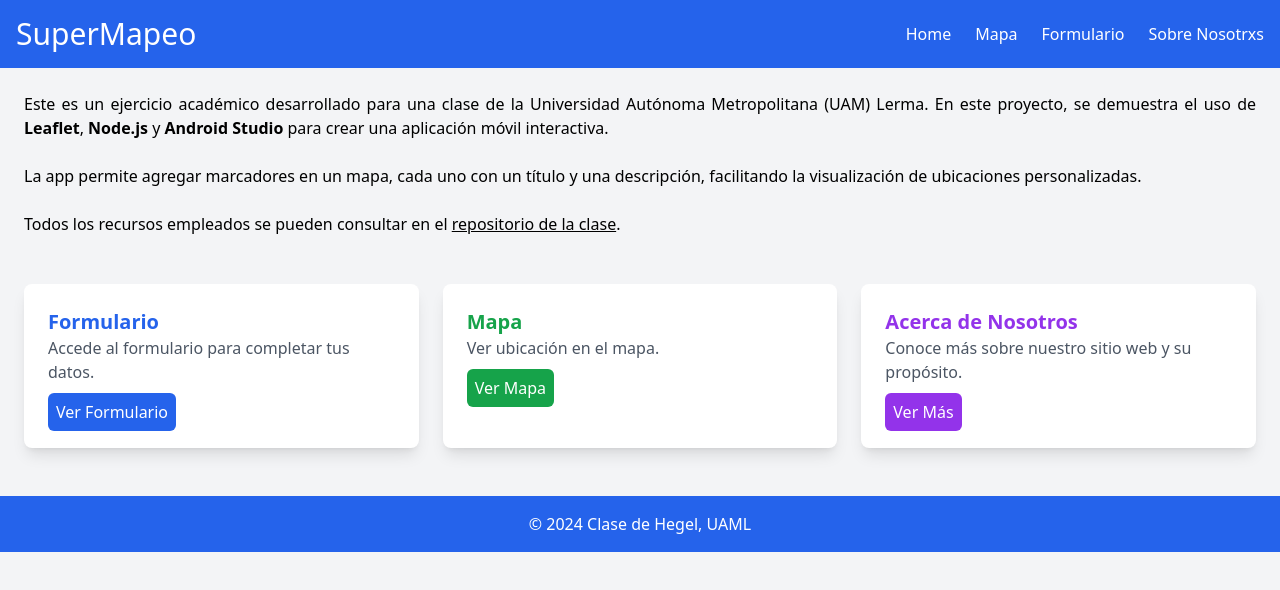
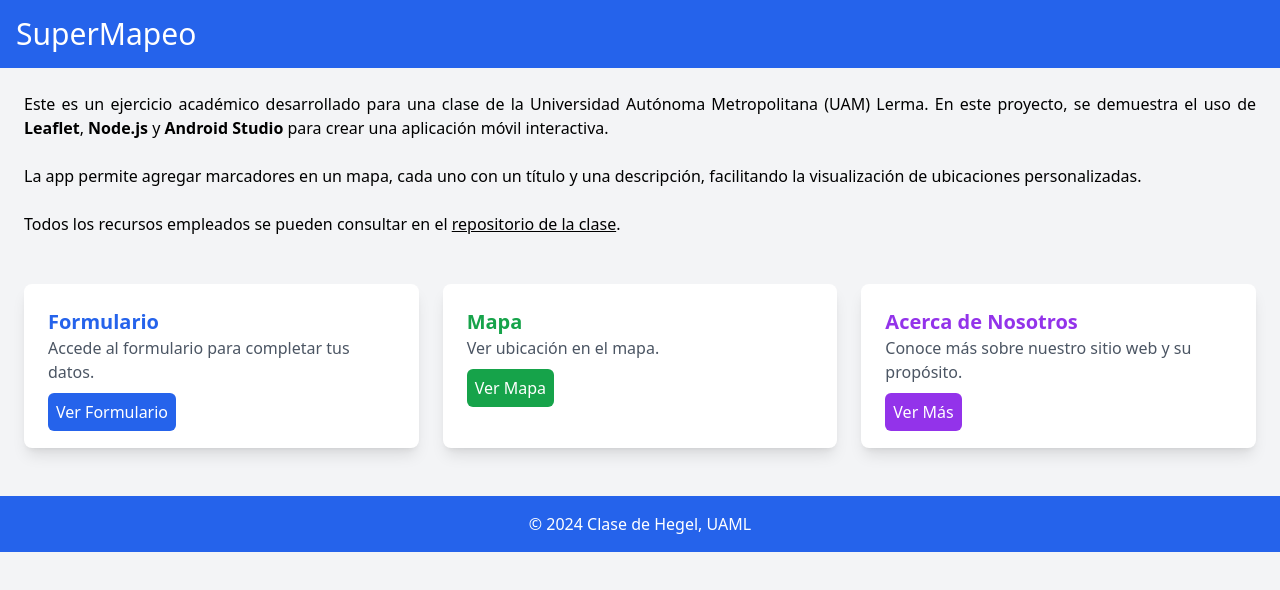
Before and after one commit to hegelespaul/NodeDeploy, a website: page index.html in a window 1280 px wide. Drawn offline with nearby package versions, Linux system fonts and the light colour scheme.

Commit message:
menu adaptado

```diff
--- a/index.html
+++ b/index.html
@@ -12,18 +12,7 @@
     <header class="bg-blue-600 text-white p-4">
         <div class="container mx-auto flex justify-between items-center">
             <!-- Title -->
-            <h1 class="text-3xl">SuperMapeo</h1>
-
-            <!-- Navigation Links -->
-            <nav>
-                <ul class="flex space-x-6">
-                    <li><a href="/" class="text-white hover:text-gray-200">Home</a></li>
-                    <li><a href="/mapa" class="text-white hover:text-gray-200">Mapa</a></li>
-                    <li><a href="/formulario" class="text-white hover:text-gray-200">Formulario</a></li>
-                    <li><a href="/about" class="text-white hover:text-gray-200">Sobre Nosotrxs</a></li>
-
-                </ul>
-            </nav>
+            <h1 class="text-3xl"><a href="/">SuperMapeo</a></h1>
         </div>
     </header>
 
```
Also changed, not shown: about.html (+0 -11 lines), formulario.html (+0 -11 lines), mapa.html (+1 -12 lines).
